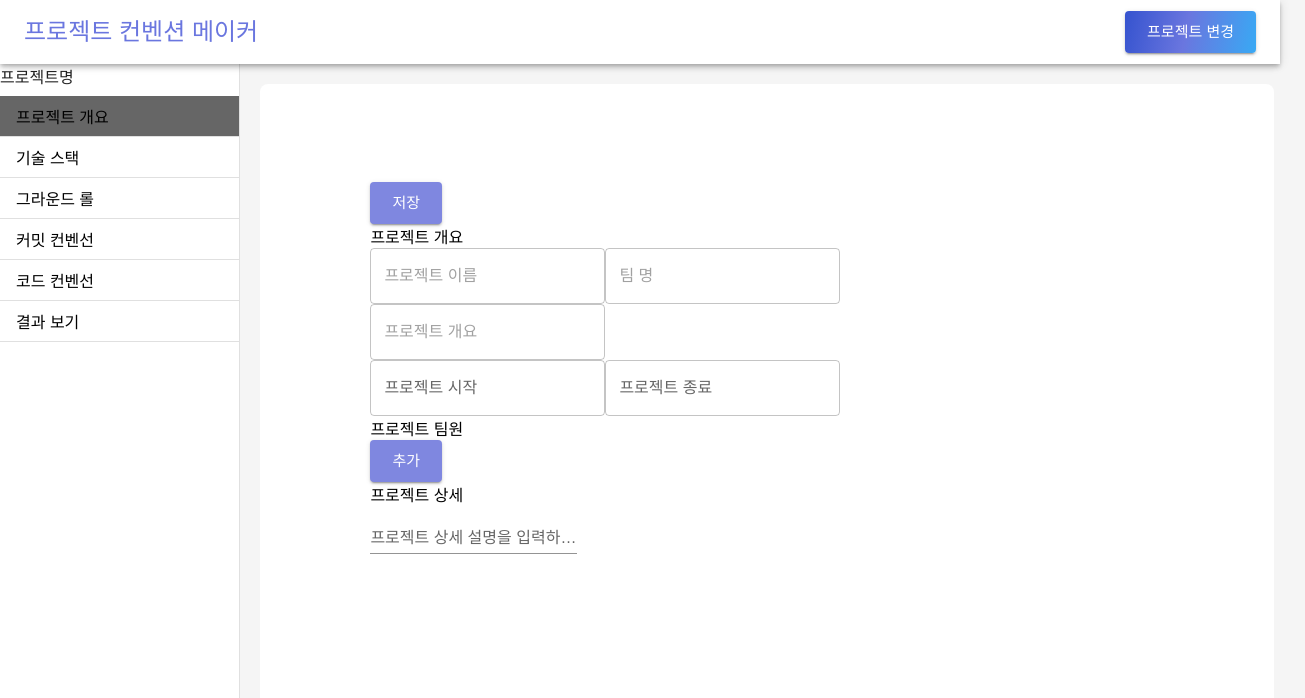
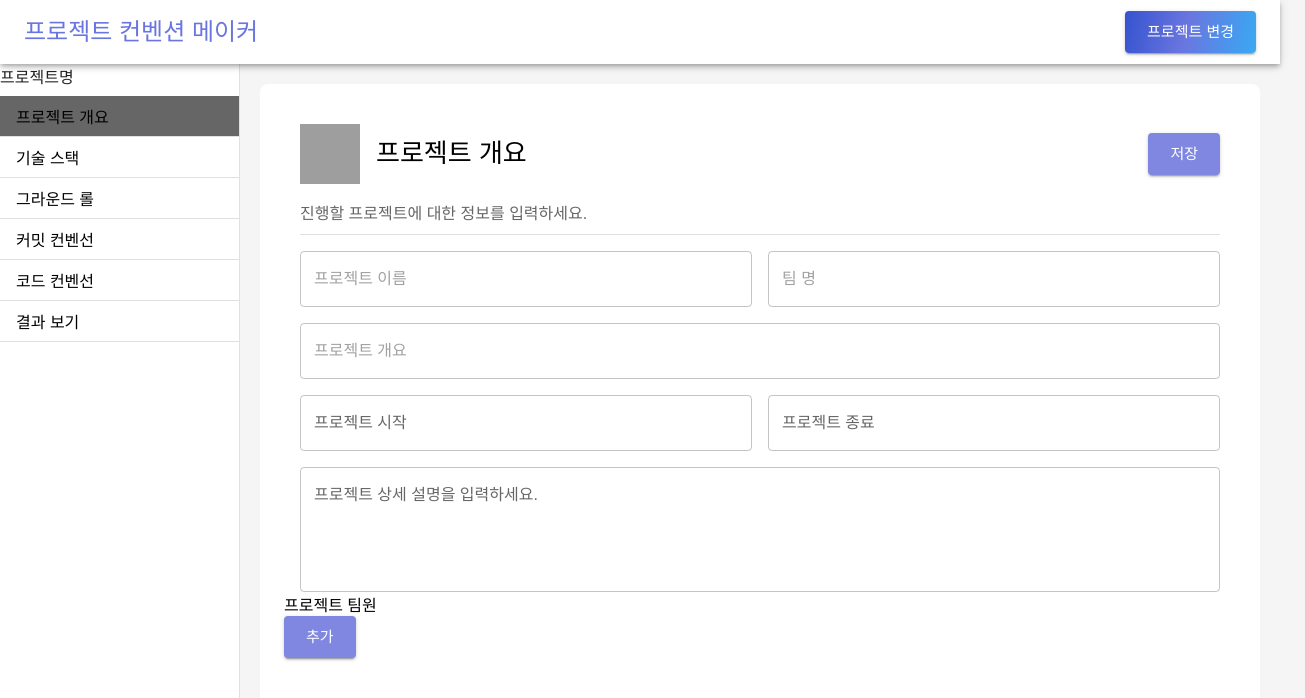
Before and after one commit to projectconventionmaker/project_convention_maker, a React (Vite) app: page /overview in a window 1280 px wide. Shown: the top 698 px of the page, 1305 px wide, since content can reach past the window. Built offline with nearby package versions, Linux system fonts and the light colour scheme; grey boxes are pictures that could not be loaded; a web font is replaced by a local one.

Commit message:
style: 개요 스타일

```diff
--- a/src/components/Overview.module.scss
+++ /dev/null
@@ -1,7 +0,0 @@
-.container {
-  position: relative;
-  top: 3.6rem;
-  left: 4.4rem;
-  width: 58.4rem;
-  height: 58rem;
-}
--- a/src/components/Overview.tsx
+++ b/src/components/Overview.tsx
@@ -1,7 +1,15 @@
 import TextField from '@mui/material/TextField';
-import styles from './Overview.module.scss';
 import { useEffect, useState } from 'react';
-import { Button } from '@mui/material';
+import {
+  Button,
+  Checkbox,
+  FormControl,
+  FormControlLabel,
+  Typography,
+  Grid,
+  Box,
+  Divider,
+} from '@mui/material';
 import { nanoid } from 'nanoid';
 import SaveButton from './Button';
 import { Dayjs } from 'dayjs';
@@ -76,45 +84,89 @@ const Overview = () => {
   }, []);
 
   return (
-    <form className={styles.container} onSubmit={handleSubmit}>
+    <form onSubmit={handleSubmit}>
+      <Grid container spacing={2}>
+        <Grid item xs={12}>
+          <Box
+            sx={{
+              display: 'flex',
+              justifyContent: 'space-between',
+              alignItems: 'center',
+            }}
+          >
+            <Box
+              sx={{
+                display: 'flex',
+                alignItems: 'center',
+                gap: 2,
+              }}
+            >
+              <img
+                src="https://raw.githubusercontent.com/Tarikul-Islam-Anik/Animated-Fluent-Emojis/master/Emojis/Activities/Crystal%20Ball.png"
+                alt="Crystal Ball"
+                width="60"
+                height="60"
+              />
+              <Typography variant="h2">프로젝트 개요</Typography>
+            </Box>
             <SaveButton />
-      <div className={styles.boxWrapper}>
-        <div className={styles.boxTitle}>프로젝트 개요</div>
-        <div>
+          </Box>
+        </Grid>
+        <Grid item xs={12}>
+          <Typography variant="subtitle1" gutterBottom>
+            진행할 프로젝트에 대한 정보를 입력하세요.
+          </Typography>
+          <Divider variant="fullWidth" />
+        </Grid>
+        <Grid item xs={12} sm={6}>
           <TextField
             required
+            fullWidth
             id="outlined-required"
             placeholder="프로젝트 이름"
             onChange={e => {
               setBody(prev => ({ ...prev, project_name: e.target.value }));
             }}
           />
+        </Grid>
+        <Grid item xs={12} sm={6}>
           <TextField
             required
+            fullWidth
             id="outlined-required"
             placeholder="팀 명"
             onChange={e => {
               setBody(prev => ({ ...prev, team_name: e.target.value }));
             }}
           />
-        </div>
+        </Grid>
+        <Grid item xs={12}>
           <TextField
             required
+            fullWidth
             id="outlined-required"
             placeholder="프로젝트 개요"
             onChange={e => {
               setBody(prev => ({ ...prev, summary: e.target.value }));
             }}
           />
-      </div>
-      <div>
+        </Grid>
+
+        <Grid item xs={12}>
           <LocalizationProvider dateAdapter={AdapterDayjs}>
+            <Box
+              sx={{
+                display: 'flex',
+                gap: 2,
+              }}
+            >
               <DatePicker
                 label="프로젝트 시작"
                 value={body.project_start}
                 onChange={date => {
                   setBody(prev => ({ ...prev, project_start: date }));
                 }}
+                sx={{ flexGrow: 1 }}
               />
               <DatePicker
                 label="프로젝트 종료"
@@ -122,11 +174,26 @@ const Overview = () => {
                 onChange={date => {
                   setBody(prev => ({ ...prev, project_end: date }));
                 }}
+                sx={{ flexGrow: 1 }}
               />
+            </Box>
           </LocalizationProvider>
-      </div>
+        </Grid>
+        <Grid item xs={12}>
+          <TextField
+            fullWidth
+            multiline
+            rows={4}
+            id="standard-basic"
+            label="프로젝트 상세 설명을 입력하세요."
+            onChange={e => {
+              setBody(prev => ({ ...prev, detail: e.target.value }));
+            }}
+          />
+        </Grid>
+
         <div>
-        <div className={styles.boxTitle}>프로젝트 팀원</div>
+          <div>프로젝트 팀원</div>
           <Button size="large" variant="contained" onClick={addTeammate}>
             추가
           </Button>
@@ -188,17 +255,7 @@ const Overview = () => {
             </div>
           );
         })}
-      <div>
-        <div className={styles.boxTitle}>프로젝트 상세</div>
-        <TextField
-          id="standard-basic"
-          label="프로젝트 상세 설명을 입력하세요."
-          variant="standard"
-          onChange={e => {
-            setBody(prev => ({ ...prev, detail: e.target.value }));
-          }}
-        />
-      </div>
+      </Grid>
     </form>
   );
 };
```
Lines whose indentation alone changed are shown as unchanged.
